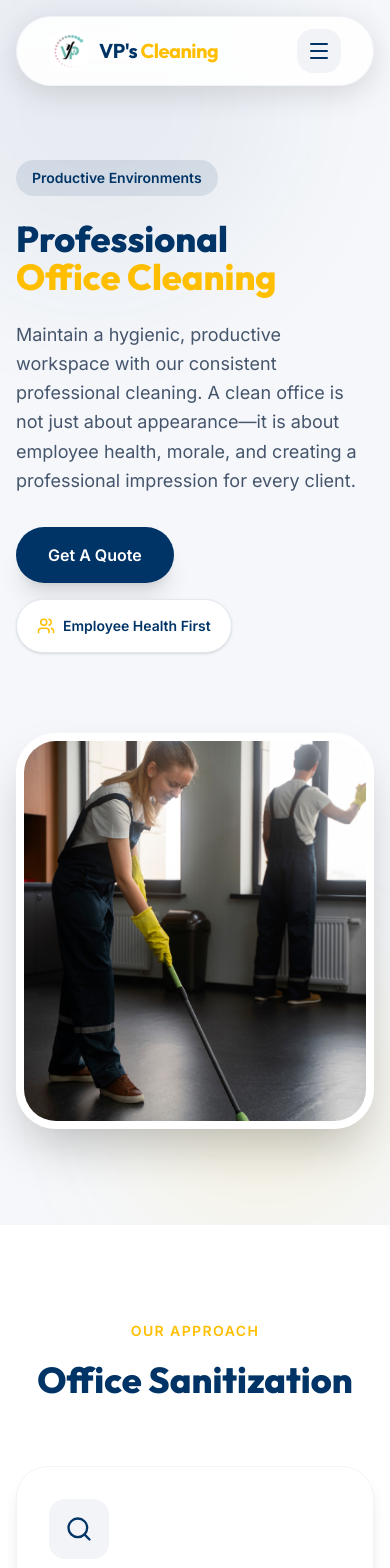
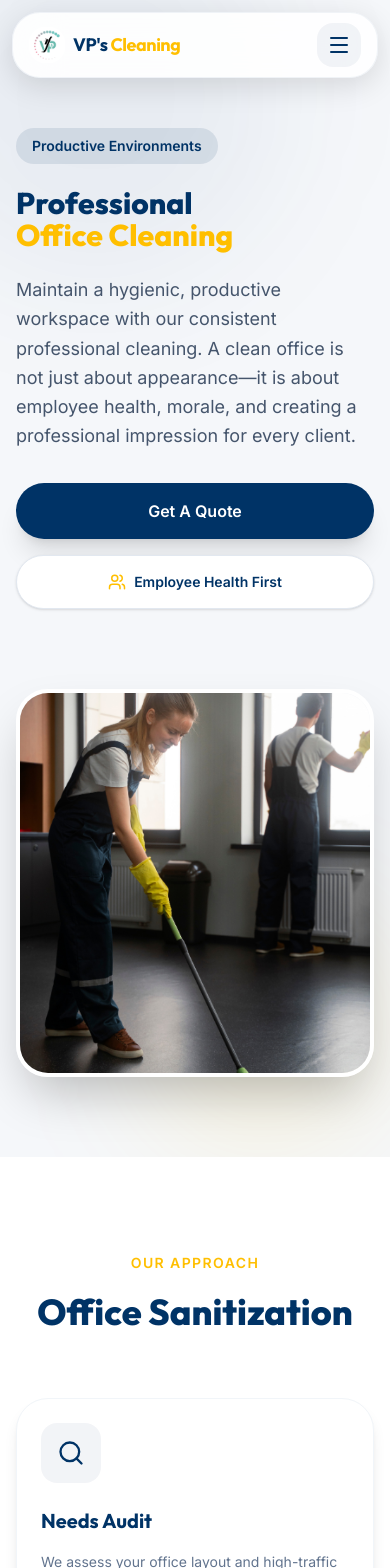
Before and after one commit to gautamtechmero/vp_thme2, a React (Vite) app: page /services/office-cleaning in a window 390 px wide. Shown: the top 1568 px of the page. Built offline with nearby package versions, Linux system fonts and the light colour scheme.

Commit message:
feat: enhance responsiveness and layout adjustments across multiple components

```diff
--- a/src/components/Footer.tsx
+++ b/src/components/Footer.tsx
@@ -51,7 +51,7 @@ export default function Footer() {
                 <div className="bg-white/10 p-3 rounded-xl h-fit">
                   <Mail size={20} className="text-secondary" />
                 </div>
-                <a href={siteContact.emailHref} className="text-white/60 hover:text-secondary transition-colors">
+                <a href={siteContact.emailHref} className="text-white/60 hover:text-secondary transition-colors break-all sm:break-normal">
                   {siteContact.email}
                 </a>
               </li>
@@ -102,13 +102,13 @@ export default function Footer() {
           <div className="flex flex-col sm:flex-row w-full md:w-auto gap-4">
             <button
               onClick={() => window.open(quoteRequestUrl, '_blank', 'noopener,noreferrer')}
-              className="bg-secondary text-primary font-bold px-8 py-4 rounded-full hover:bg-amber-500 transition-all whitespace-nowrap"
+              className="w-full sm:w-auto bg-secondary text-primary font-bold px-8 py-4 rounded-full hover:bg-amber-500 transition-all"
             >
               Get Free Quote
             </button>
             <Link
               to="/contact"
-              className="bg-white/10 border border-white/20 rounded-full px-8 py-4 text-center whitespace-nowrap hover:border-secondary transition-colors"
+              className="w-full sm:w-auto bg-white/10 border border-white/20 rounded-full px-8 py-4 text-center hover:border-secondary transition-colors"
             >
               Contact Us
             </Link>
--- a/src/components/Navbar.tsx
+++ b/src/components/Navbar.tsx
@@ -33,24 +33,24 @@ export default function Navbar() {
   return (
     <nav
       className={`fixed w-full z-50 transition-all duration-500 ${
-        solidNavbar ? 'top-4 px-4' : 'top-0 py-6'
+        solidNavbar ? 'top-3 px-3 sm:top-4 sm:px-4' : 'top-0 py-4 sm:py-6'
       }`}
     >
       <div
         className={`max-w-7xl mx-auto transition-all duration-500 flex justify-between items-center ${
           solidNavbar
-            ? 'bg-white/90 backdrop-blur-xl shadow-[0_8px_30px_rgb(0,0,0,0.12)] rounded-full px-8 py-3 border border-slate-200/50'
-            : 'px-4'
+            ? 'bg-white/90 backdrop-blur-xl shadow-[0_8px_30px_rgb(0,0,0,0.12)] rounded-[28px] sm:rounded-full px-4 sm:px-8 py-2.5 sm:py-3 border border-slate-200/50'
+            : 'px-3 sm:px-4'
         }`}
       >
-        <Link to="/" className="flex items-center gap-2.5 cursor-pointer">
+        <Link to="/" className="flex items-center gap-2 sm:gap-2.5 cursor-pointer min-w-0 pr-3">
           <img
             src={siteContact.logo}
             alt="VP's Cleaning Logo"
-            className="h-10 md:h-12 w-auto object-contain rounded-2xl"
+            className="h-9 sm:h-10 md:h-12 w-auto object-contain rounded-2xl shrink-0"
           />
           <span
-            className={`text-xl md:text-2xl font-display font-bold tracking-tight ${
+            className={`text-base min-[380px]:text-lg md:text-2xl font-display font-bold tracking-tight leading-tight ${
               solidNavbar ? 'text-primary' : 'text-primary md:text-white md:drop-shadow-md'
             }`}
           >
@@ -95,7 +95,7 @@ export default function Navbar() {
         </div>
 
         <button
-          className={`md:hidden p-2.5 rounded-2xl transition-all duration-300 ${
+          className={`md:hidden p-2.5 rounded-2xl transition-all duration-300 shrink-0 ${
             solidNavbar
               ? 'bg-primary/5 text-primary hover:bg-primary/10'
               : 'bg-white/10 backdrop-blur-md text-white border border-white/20'
--- a/src/components/PageHeader.tsx
+++ b/src/components/PageHeader.tsx
@@ -20,7 +20,7 @@ export default function PageHeader({
 
   return (
     <section
-      className={`relative overflow-hidden pt-40 pb-20 lg:pt-48 lg:pb-24 ${
+      className={`relative overflow-hidden pt-32 pb-16 sm:pt-36 sm:pb-20 lg:pt-48 lg:pb-24 ${
         isPrimary ? 'bg-primary text-white' : 'bg-industrial-gray text-slate-900'
       }`}
     >
@@ -40,14 +40,14 @@ export default function PageHeader({
             {eyebrow}
           </span>
           <h1
-            className={`text-4xl md:text-6xl lg:text-7xl font-display font-extrabold leading-[1.05] mb-6 ${
+            className={`text-3xl sm:text-4xl md:text-6xl lg:text-7xl font-display font-extrabold leading-[1.05] mb-6 ${
               isPrimary ? 'text-white' : 'text-primary'
             }`}
           >
             {title}
           </h1>
           <p
-            className={`text-lg md:text-xl max-w-3xl leading-relaxed ${
+            className={`text-base sm:text-lg md:text-xl max-w-3xl leading-relaxed ${
               isPrimary ? 'text-white/75' : 'text-slate-600'
             }`}
           >
--- a/src/components/Projects.tsx
+++ b/src/components/Projects.tsx
@@ -26,14 +26,14 @@ export default function Projects() {
               <img
                 src={item.before}
                 alt={`${item.title} before`}
-                className="w-full h-[400px] object-cover transition-opacity duration-500 group-hover:opacity-0"
+                className="w-full h-[320px] md:h-[400px] object-cover transition-opacity duration-500 group-hover:opacity-0"
               />
               <img
                 src={item.after}
                 alt={`${item.title} after`}
-                className="absolute inset-0 w-full h-[400px] object-cover opacity-0 transition-opacity duration-500 group-hover:opacity-100"
+                className="absolute inset-0 w-full h-[320px] md:h-[400px] object-cover opacity-0 transition-opacity duration-500 group-hover:opacity-100"
               />
-              <div className="absolute inset-0 bg-gradient-to-t from-primary/90 via-primary/20 to-transparent flex flex-col justify-end p-10">
+              <div className="absolute inset-0 bg-gradient-to-t from-primary/90 via-primary/20 to-transparent flex flex-col justify-end p-6 md:p-10">
                 <span className="text-secondary text-sm font-bold uppercase tracking-widest mb-2">Before / After</span>
                 <h3 className="text-2xl font-bold text-white mb-1">{item.title}</h3>
                 <p className="text-white/80 font-medium">{item.subtitle}</p>
--- a/src/components/ServiceDetailPage.tsx
+++ b/src/components/ServiceDetailPage.tsx
@@ -24,7 +24,7 @@ export default function ServiceDetailPage({ service }: ServiceDetailPageProps) {
         <meta name="description" content={service.metaDescription} />
       </Helmet>
 
-      <section className="relative overflow-hidden pt-40 pb-24 bg-industrial-gray">
+      <section className="relative overflow-hidden pt-32 pb-20 md:pt-40 md:pb-24 bg-industrial-gray">
         <div className="absolute inset-0 z-0">
           <div className="absolute top-0 right-0 w-1/2 h-full bg-white/60 rounded-l-[100px] hidden lg:block" />
           <div className="absolute -top-24 -left-24 w-96 h-96 bg-primary/5 rounded-full blur-3xl" />
@@ -39,19 +39,19 @@ export default function ServiceDetailPage({ service }: ServiceDetailPageProps) {
             <span className="inline-flex items-center gap-2 bg-primary/10 text-primary px-4 py-2 rounded-full text-sm font-bold mb-6">
               {service.hero.eyebrow}
             </span>
-            <h1 className="text-4xl md:text-6xl font-display font-extrabold text-primary mb-6 leading-[1.05]">
+            <h1 className="text-3xl sm:text-4xl md:text-6xl font-display font-extrabold text-primary mb-6 leading-[1.05]">
               {service.hero.titleLines[0]} <br />
               <span className="text-secondary">{service.hero.titleLines[1]}</span>
             </h1>
             <p className="text-lg text-slate-600 mb-8 leading-relaxed">{service.hero.description}</p>
-            <div className="flex flex-wrap gap-4 mb-8">
+            <div className="flex flex-col sm:flex-row flex-wrap gap-4 mb-8">
               <button
                 onClick={() => navigate('/contact')}
-                className="bg-primary text-white font-bold px-8 py-4 rounded-full hover:bg-slate-800 transition-all shadow-xl"
+                className="w-full sm:w-auto bg-primary text-white font-bold px-8 py-4 rounded-full hover:bg-slate-800 transition-all shadow-xl"
               >
                 {service.hero.ctaLabel}
               </button>
-              <div className="inline-flex items-center gap-2 bg-white border border-slate-200 text-primary px-5 py-4 rounded-full text-sm font-bold shadow-sm">
+              <div className="w-full sm:w-auto inline-flex items-center justify-center gap-2 bg-white border border-slate-200 text-primary px-5 py-4 rounded-full text-sm font-bold shadow-sm">
                 <HeroBadgeIcon size={18} className="text-secondary" />
                 {service.hero.badgeLabel}
               </div>
@@ -63,7 +63,7 @@ export default function ServiceDetailPage({ service }: ServiceDetailPageProps) {
             transition={{ duration: 0.8 }}
             className="relative"
           >
-            <div className="rounded-[40px] overflow-hidden shadow-2xl border-8 border-white">
+            <div className="rounded-[32px] md:rounded-[40px] overflow-hidden shadow-2xl border-4 md:border-8 border-white">
               <img
                 src={service.hero.image}
                 alt={service.hero.imageAlt}
@@ -92,7 +92,7 @@ export default function ServiceDetailPage({ service }: ServiceDetailPageProps) {
                   viewport={{ once: true }}
                   transition={{ delay: index * 0.08 }}
                   whileHover={{ y: -10 }}
-                  className="bg-white rounded-[32px] border border-slate-100 shadow-lg p-8"
+                  className="bg-white rounded-[32px] border border-slate-100 shadow-lg p-6 sm:p-8"
                 >
                   <div className="bg-primary/5 text-primary p-4 rounded-2xl inline-flex mb-6">
                     <Icon size={28} />
@@ -131,7 +131,7 @@ export default function ServiceDetailPage({ service }: ServiceDetailPageProps) {
                 </div>
               </div>
               <div className="bg-white p-8 md:p-12 lg:p-20 flex items-center justify-center">
-                <div className="bg-industrial-gray rounded-[40px] p-10 border-2 border-slate-100 text-center max-w-lg w-full shadow-xl">
+                <div className="bg-industrial-gray rounded-[40px] p-6 sm:p-8 md:p-10 border-2 border-slate-100 text-center max-w-lg w-full shadow-xl">
                   <div className="bg-secondary/20 text-secondary w-20 h-20 rounded-full flex items-center justify-center mx-auto mb-8">
                     <CardIcon size={36} />
                   </div>
@@ -139,7 +139,7 @@ export default function ServiceDetailPage({ service }: ServiceDetailPageProps) {
                   <p className="text-slate-600 leading-relaxed mb-8">{service.benefits.card.description}</p>
                   <button
                     onClick={() => navigate('/contact')}
-                    className="bg-primary text-white font-bold px-8 py-4 rounded-full hover:bg-slate-800 transition-all shadow-lg"
+                    className="w-full sm:w-auto bg-primary text-white font-bold px-8 py-4 rounded-full hover:bg-slate-800 transition-all shadow-lg"
                   >
                     {service.benefits.card.ctaLabel}
                   </button>
--- a/src/pages/Contact.tsx
+++ b/src/pages/Contact.tsx
@@ -37,11 +37,11 @@ export default function ContactPage() {
               <div>
                 <div className="text-sm font-bold uppercase tracking-widest text-white/50 mb-4">Call Us</div>
                 <div className="space-y-4">
-                  <a href={siteContact.phoneHrefs[0]} className="flex items-center gap-4 text-2xl font-display font-bold hover:text-secondary transition-colors">
+                  <a href={siteContact.phoneHrefs[0]} className="flex flex-wrap items-center gap-4 text-lg sm:text-2xl font-display font-bold hover:text-secondary transition-colors">
                     <Phone size={22} className="text-secondary" />
                     {siteContact.phones[0]}
                   </a>
-                  <a href={siteContact.phoneHrefs[1]} className="flex items-center gap-4 text-2xl font-display font-bold hover:text-secondary transition-colors">
+                  <a href={siteContact.phoneHrefs[1]} className="flex flex-wrap items-center gap-4 text-lg sm:text-2xl font-display font-bold hover:text-secondary transition-colors">
                     <Phone size={22} className="text-secondary" />
                     {siteContact.phones[1]}
                   </a>
@@ -49,7 +49,7 @@ export default function ContactPage() {
               </div>
               <div>
                 <div className="text-sm font-bold uppercase tracking-widest text-white/50 mb-4">Email Us</div>
-                <a href={siteContact.emailHref} className="flex items-center gap-4 text-2xl font-display font-bold hover:text-secondary transition-colors">
+                <a href={siteContact.emailHref} className="flex flex-wrap items-center gap-4 text-lg sm:text-2xl font-display font-bold hover:text-secondary transition-colors break-all sm:break-normal">
                   <Mail size={22} className="text-secondary" />
                   {siteContact.email}
                 </a>
--- a/src/pages/OurClients.tsx
+++ b/src/pages/OurClients.tsx
@@ -43,7 +43,7 @@ export default function OurClientsPage() {
             <div className="text-center mt-16">
               <button
                 onClick={() => setVisibleCount((count) => count + 5)}
-                className="px-10 py-4 border-2 border-primary text-primary font-bold uppercase tracking-widest rounded-full hover:bg-primary hover:text-white transition-all"
+                className="w-full sm:w-auto px-10 py-4 border-2 border-primary text-primary font-bold uppercase tracking-widest rounded-full hover:bg-primary hover:text-white transition-all"
               >
                 More Clients
               </button>
@@ -62,7 +62,7 @@ export default function OurClientsPage() {
           </h2>
           <button
             onClick={() => navigate('/contact')}
-            className="px-10 py-5 bg-white text-primary font-bold uppercase tracking-widest rounded-full hover:bg-slate-900 hover:text-white transition-all"
+            className="w-full sm:w-auto px-10 py-5 bg-white text-primary font-bold uppercase tracking-widest rounded-full hover:bg-slate-900 hover:text-white transition-all"
           >
             {ourClientsPageContent.ctaAction}
           </button>
--- a/src/pages/ServiceArea.tsx
+++ b/src/pages/ServiceArea.tsx
@@ -50,7 +50,7 @@ export default function ServiceAreaPage() {
                 className="bg-white rounded-[36px] overflow-hidden shadow-xl border border-slate-100/80 flex flex-col group h-full"
               >
 
-                <div className="p-10 flex-1 flex flex-col">
+                <div className="p-6 sm:p-8 md:p-10 flex-1 flex flex-col">
                   <h3 className="text-2xl font-display font-black text-primary mb-4 tracking-tight leading-snug">
                     {hub.name}
                   </h3>
@@ -135,7 +135,7 @@ export default function ServiceAreaPage() {
           </h2>
           <button
             onClick={() => navigate('/contact')}
-            className="px-10 py-5 bg-white text-primary font-bold uppercase tracking-widest rounded-full hover:bg-slate-900 hover:text-white transition-all transform hover:-translate-y-0.5 shadow-lg shadow-black/5"
+            className="w-full sm:w-auto px-10 py-5 bg-white text-primary font-bold uppercase tracking-widest rounded-full hover:bg-slate-900 hover:text-white transition-all transform hover:-translate-y-0.5 shadow-lg shadow-black/5"
           >
             {serviceAreaPageContent.ctaAction}
           </button>
```
Also changed, not shown: src/components/Hero.tsx (+11 -11 lines), src/components/PricingCTA.tsx (+4 -4 lines).
